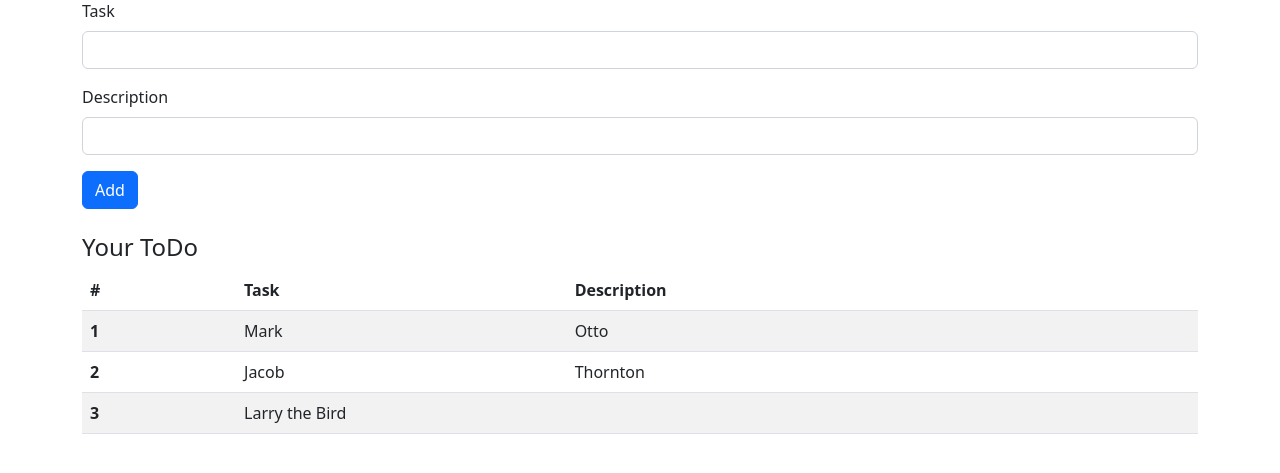
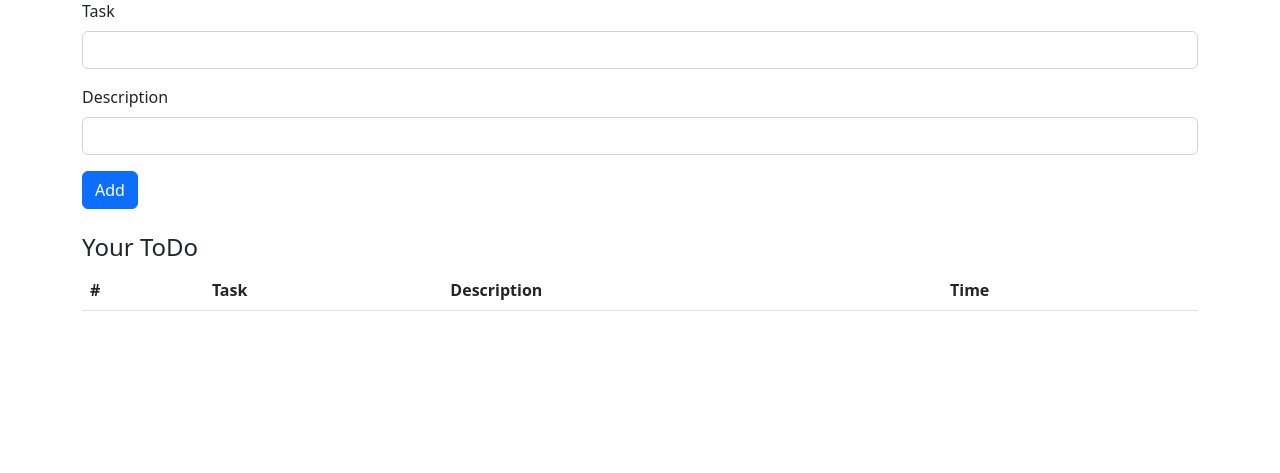
Before and after one commit to Soham-Chakraborty-8455/Flask_TODO, a Flask app: page / in a window 1280 px wide. Shown: the part 78-551 px from the top of the page. Run offline with Flask 2, Linux system fonts and the light colour scheme; lists and menus that the app fills with data are empty.

Commit message:
Finalised

```diff
--- a/app.py
+++ b/app.py
@@ -1,4 +1,4 @@
-from flask import Flask, render_template
+from flask import Flask, render_template, request
 from flask_sqlalchemy import SQLAlchemy
 from datetime import datetime
 
@@ -19,13 +19,20 @@ with app.app_context():
     db.create_all()
     db.session.commit()
 
-@app.route('/')
+@app.route('/', methods=['GET', 'POST'])
 def hello_world():
-    query1= Todo(title="Next task", desc="Attend scalar academy master class")
-    with app.app_context():
-        db.session.add(query1)
-        db.session.commit()
-    return render_template('index.html')
+    if request.method=='POST':
+        Title=request.form['title']
+        Desc=request.form['desc']
+        query1= Todo(title=Title, desc=Desc)
+        with app.app_context():
+            db.session.add(query1)
+            db.session.commit()
+            allTodos = Todo.query.all()
+        return render_template('index.html',allTodos=allTodos)
+    else:
+        return render_template('index.html')
+
 
 
 if __name__ == "__main__":
--- a/templates/index.html
+++ b/templates/index.html
@@ -20,14 +20,14 @@
         <div class="mb-2">
             <h4>Add TODO</h4>
         </div>
-        <form>
+        <form action="/" method="POST">
             <div class="mb-3">
                 <label for="title" class="form-label">Task</label>
-                <input type="text" class="form-control" id="title" aria-describedby="emailHelp">
+                <input type="text" class="form-control" name="title" id="title" aria-describedby="emailHelp">
             </div>
             <div class="mb-3">
                 <label for="desc" class="form-label">Description</label>
-                <input type="text" class="form-control" id="desc" aria-describedby="emailHelp">
+                <input type="text" class="form-control" name="desc" id="desc" aria-describedby="emailHelp">
             </div>
             <button type="submit" class="btn btn-primary">Add</button>
         </form>
@@ -44,27 +44,21 @@
                     <th scope="col">#</th>
                     <th scope="col">Task</th>
                     <th scope="col">Description</th>
+                    <th scope="col">Time</th>
 
                 </tr>
             </thead>
             <tbody>
+                {% for todo in allTodos %}
                 <tr>
-                    <th scope="row">1</th>
-                    <td>Mark</td>
-                    <td>Otto</td>
+
+                    <th scope="row">{{loop.index}}</th>
+                    <td>{{todo.title}}</td>
+                    <td>{{todo.desc}}</td>
+                    <td>{{todo.date_created}}</td>
 
                 </tr>
-                <tr>
-                    <th scope="row">2</th>
-                    <td>Jacob</td>
-                    <td>Thornton</td>
-
-                </tr>
-                <tr>
-                    <th scope="row">3</th>
-                    <td colspan="2">Larry the Bird</td>
-
-                </tr>
+                {% endfor %}
             </tbody>
         </table>
     </div>
```
Also changed, not shown: instance/test.db.
